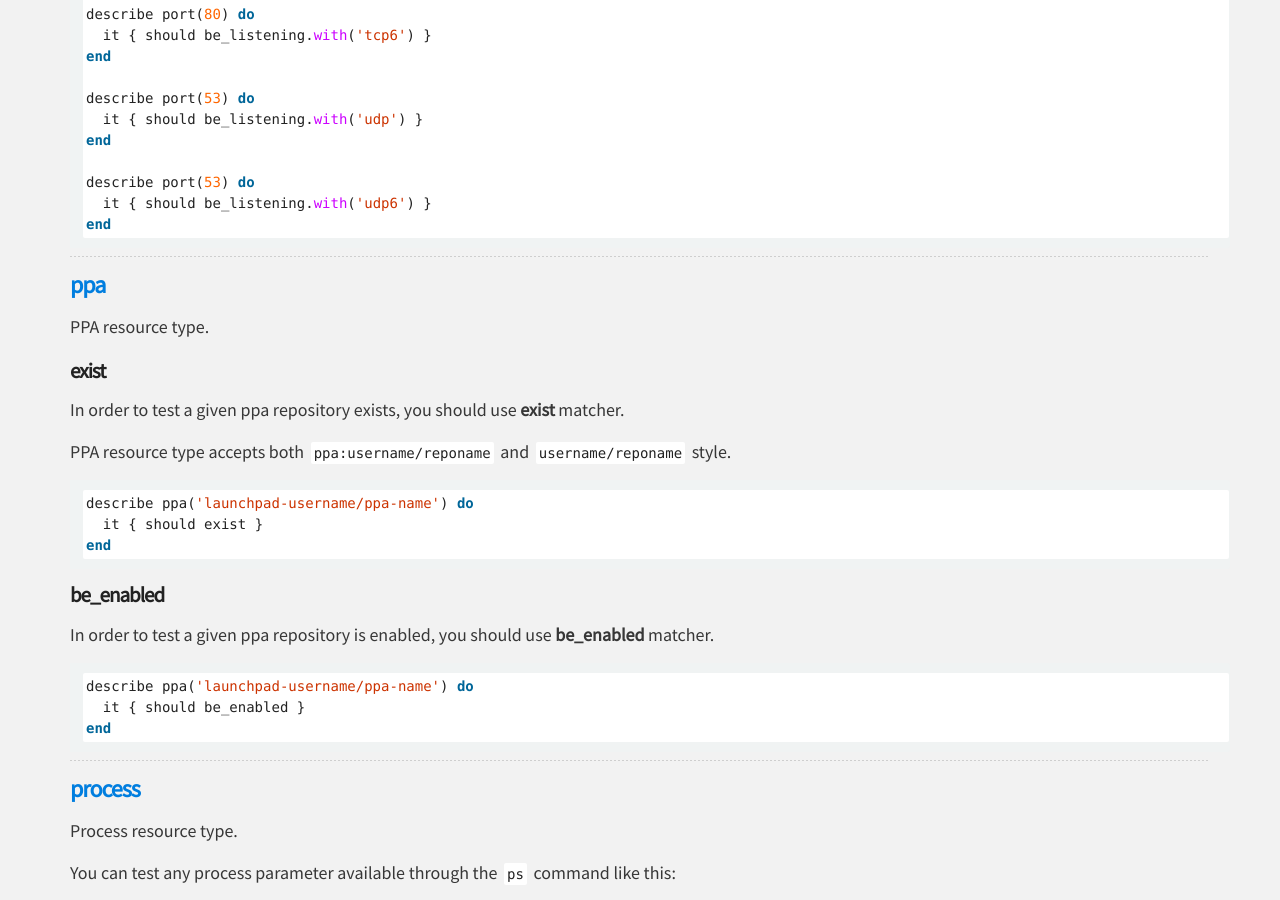
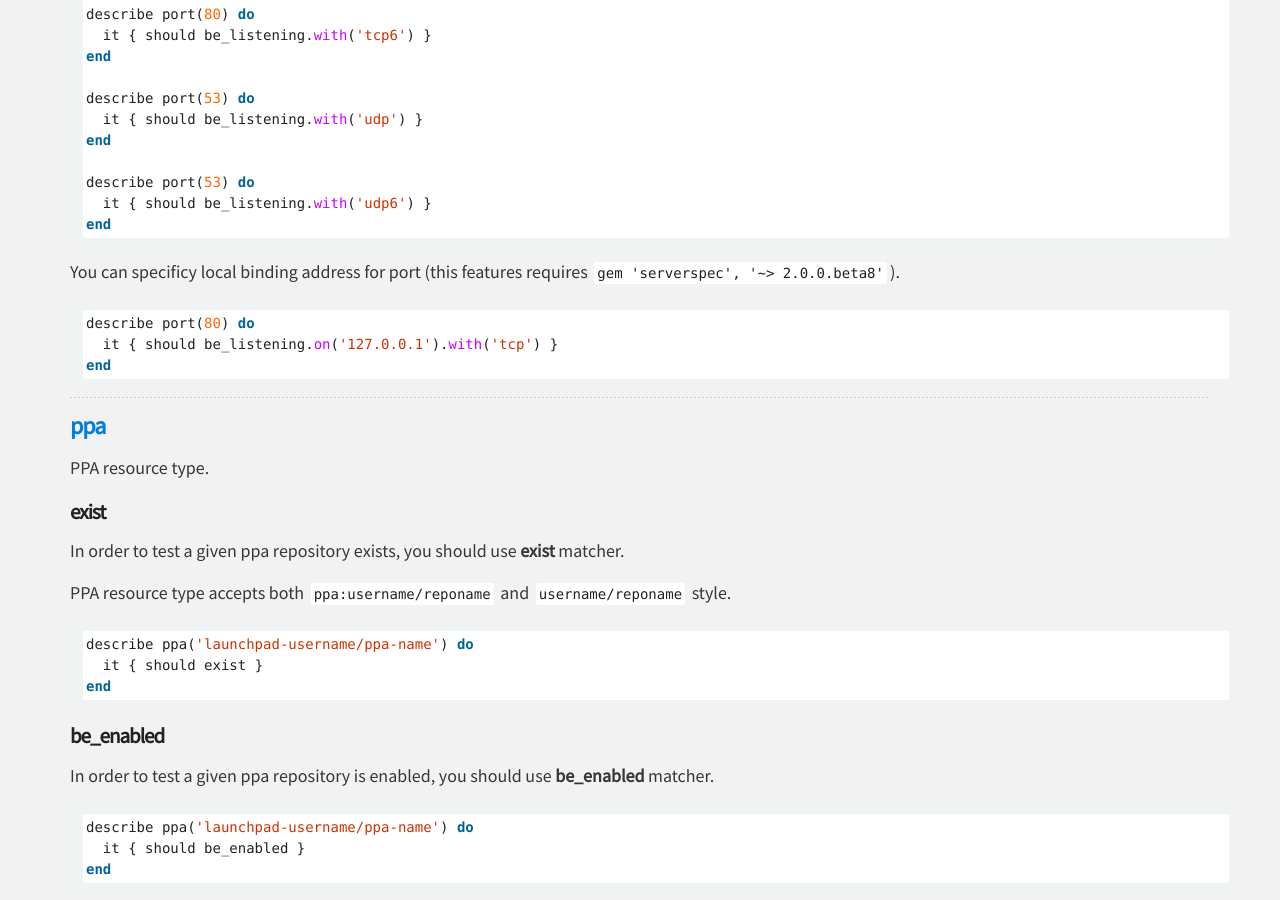
Before and after one commit to serverspec/serverspec.github.io, a Jekyll site: the page built from resource_types.md, in a window 1280 px wide and 900 px high, scrolled down 14587 px. Built offline with Jekyll 4.4.1, drawn with Linux system fonts in a browser that asks for light colours; Markdown is read by kramdown in place of the engine named in the settings.

Commit message:
Update documentation of port resource type.

````diff
--- a/_includes/port.md
+++ b/_includes/port.md
@@ -32,3 +32,11 @@ describe port(53) do
   it { should be_listening.with('udp6') }
 end
 ```
+
+You can specificy local binding address for port (this features requires `gem 'serverspec', '~> 2.0.0.beta8'`).
+
+```ruby
+describe port(80) do
+  it { should be_listening.on('127.0.0.1').with('tcp') }
+end
+```
````
